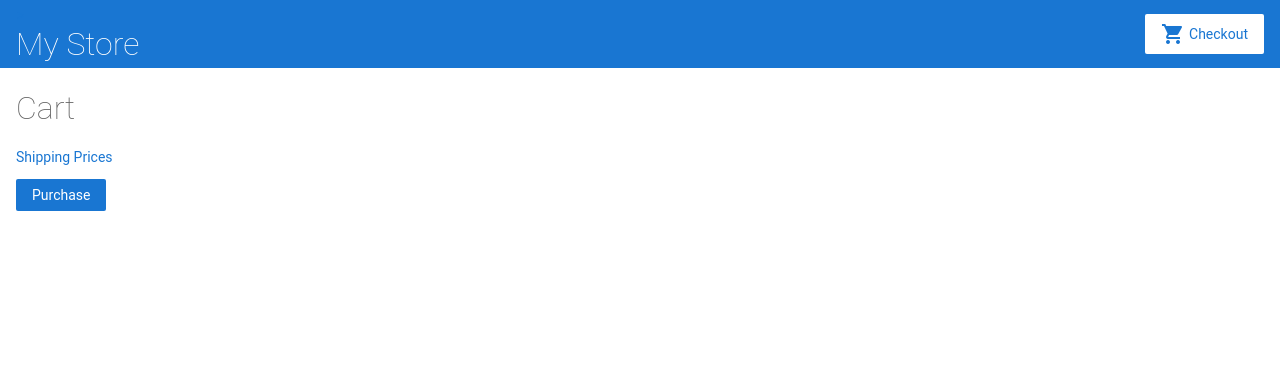
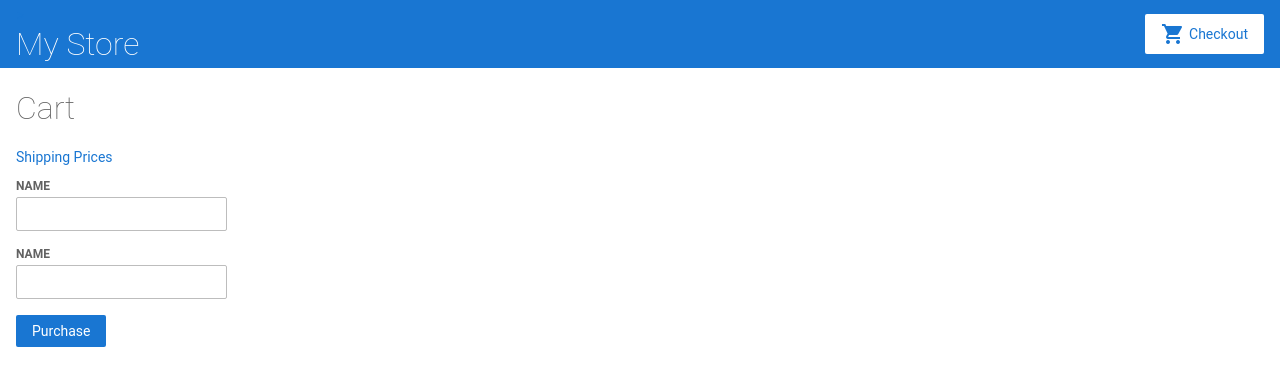
Before and after one commit to ksrntheja-ui/Angular-Docs-First-Example, an Angular app: page /cart in a window 1280 px wide. Shown: the top 386 px of the page. Built offline with nearby package versions, Linux system fonts and the light colour scheme.

Commit message:
83-Added input fields for name and address.

```diff
--- a/src/app/cart/cart.component.html
+++ b/src/app/cart/cart.component.html
@@ -29,5 +29,21 @@
 call the onSubmit() method with the
 checkoutForm value. -->
 <form [formGroup]="checkoutForm" (ngSubmit)="checkoutForm.value">
+
+  <div>
+    <label for="name">
+      Name
+    </label>
+    <input id="name" type="text">
+  </div>
+
+  <div>
+    <label for="address">
+      Name
+    </label>
+    <input id="address" type="text">
+  </div>
+
   <button class="button" type="submit">Purchase</button>
+
 </form>
```
